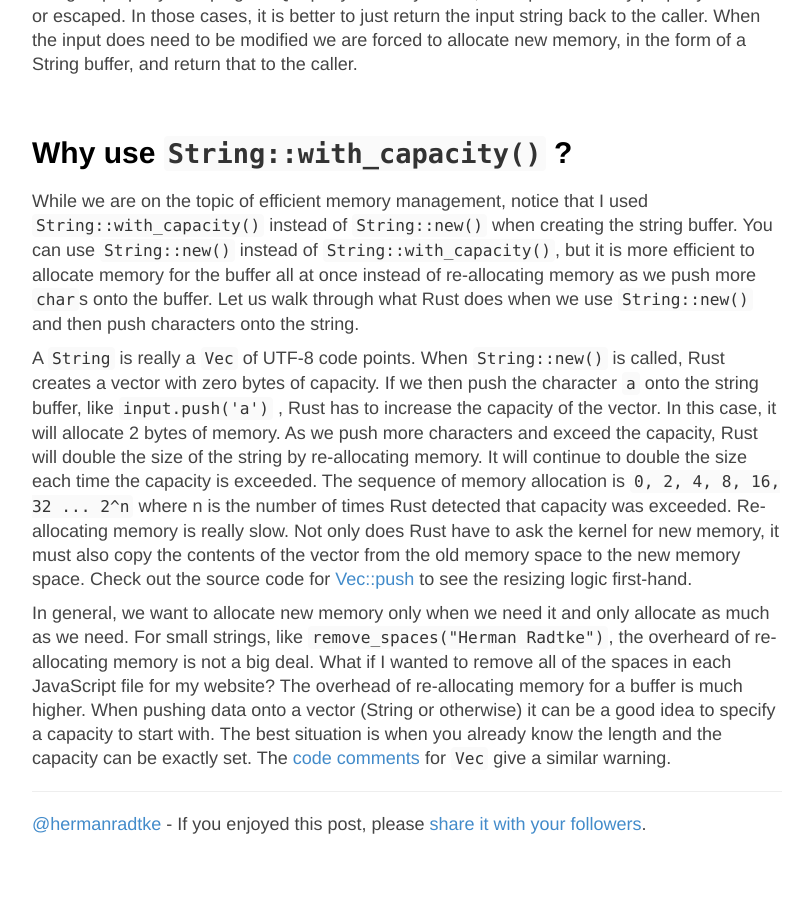
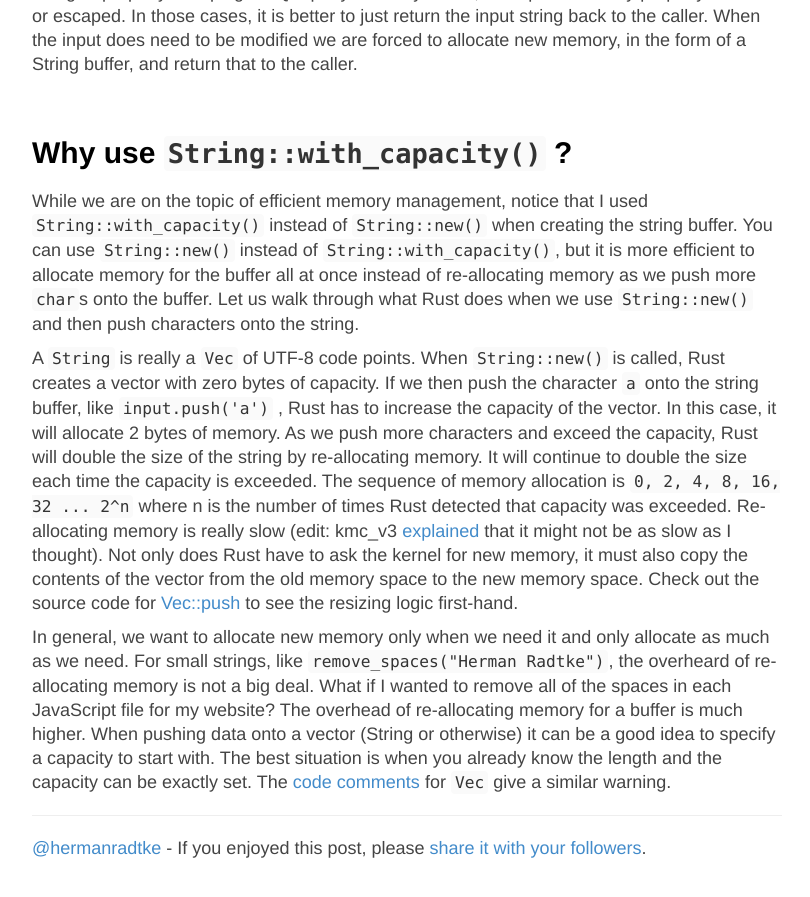
Before and after one commit to hjr3/hjr3.github.io, a Jekyll site: the page built from _posts/2015-05-29-creating-a-rust-function-that-returns-string-or-str.md, in a window 1280 px wide and 900 px high, scrolled down 3478 px. Shown: the top 897 px of the window, without its empty margins (233-1043 px from the left). Built offline with Jekyll 4.4.1, drawn with Linux system fonts in a browser that asks for light colours; before the commit the page ends 4354 px from its top, so only the background shows below that.

Commit message:
Add edit about memory allocation slowness

```diff
--- a/_posts/2015-05-29-creating-a-rust-function-that-returns-string-or-str.md
+++ b/_posts/2015-05-29-creating-a-rust-function-that-returns-string-or-str.md
@@ -118,7 +118,7 @@ My example of removing spaces may seem a bit contrived, but there are some great
 
 While we are on the topic of efficient memory management, notice that I used `String::with_capacity()` instead of `String::new()` when creating the string buffer. You can use `String::new()` instead of `String::with_capacity()`, but it is more efficient to allocate memory for the buffer all at once instead of re-allocating memory as we push more `char`s onto the buffer. Let us walk through what Rust does when we use `String::new()` and then push characters onto the string.
 
-A `String` is really a `Vec` of UTF-8 code points. When `String::new()` is called, Rust creates a vector with zero bytes of capacity. If we then push the character `a` onto the string buffer, like `input.push('a')` , Rust has to increase the capacity of the vector. In this case, it will allocate 2 bytes of memory. As we push more characters and exceed the capacity, Rust will double the size of the string by re-allocating memory. It will continue to double the size each time the capacity is exceeded. The sequence of memory allocation is `0, 2, 4, 8, 16, 32 ... 2^n` where n is the number of times Rust detected that capacity was exceeded. Re-allocating memory is really slow. Not only does Rust have to ask the kernel for new memory, it must also copy the contents of the vector from the old memory space to the new memory space. Check out the source code for [Vec::push][Vec::push] to see the resizing logic first-hand.
+A `String` is really a `Vec` of UTF-8 code points. When `String::new()` is called, Rust creates a vector with zero bytes of capacity. If we then push the character `a` onto the string buffer, like `input.push('a')` , Rust has to increase the capacity of the vector. In this case, it will allocate 2 bytes of memory. As we push more characters and exceed the capacity, Rust will double the size of the string by re-allocating memory. It will continue to double the size each time the capacity is exceeded. The sequence of memory allocation is `0, 2, 4, 8, 16, 32 ... 2^n` where n is the number of times Rust detected that capacity was exceeded. Re-allocating memory is really slow (edit: kmc_v3 [explained][kmc_v3 comment] that it might not be as slow as I thought). Not only does Rust have to ask the kernel for new memory, it must also copy the contents of the vector from the old memory space to the new memory space. Check out the source code for [Vec::push][Vec::push] to see the resizing logic first-hand.
 
 In general, we want to allocate new memory only when we need it and only allocate as much as we need. For small strings, like `remove_spaces("Herman Radtke")`, the overheard of re-allocating memory is not a big deal. What if I wanted to remove all of the spaces in each JavaScript file for my website? The overhead of re-allocating memory for a buffer is much higher. When pushing data onto a vector (String or otherwise) it can be a good idea to specify a capacity to start with. The best situation is when you already know the length and the capacity can be exactly set. The [code comments][Vec code comments] for `Vec` give a similar warning.
 
@@ -130,3 +130,4 @@ In general, we want to allocate new memory only when we need it and only allocat
 [Vec::push]: https://github.com/rust-lang/rust/blob/720735b9430f7ff61761f54587b82dab45317938/src/libcollections/vec.rs#L628
 [Vec code comments]: https://github.com/rust-lang/rust/blob/720735b9430f7ff61761f54587b82dab45317938/src/libcollections/vec.rs#L147-152
 [Into<String>]: /2015/05/06/creating-a-rust-function-that-accepts-string-or-str.html
+[kmc_v3 comment]: http://www.reddit.com/r/rust/comments/37q8sr/creating_a_rust_function_that_returns_a_str_or/croylbu
```
